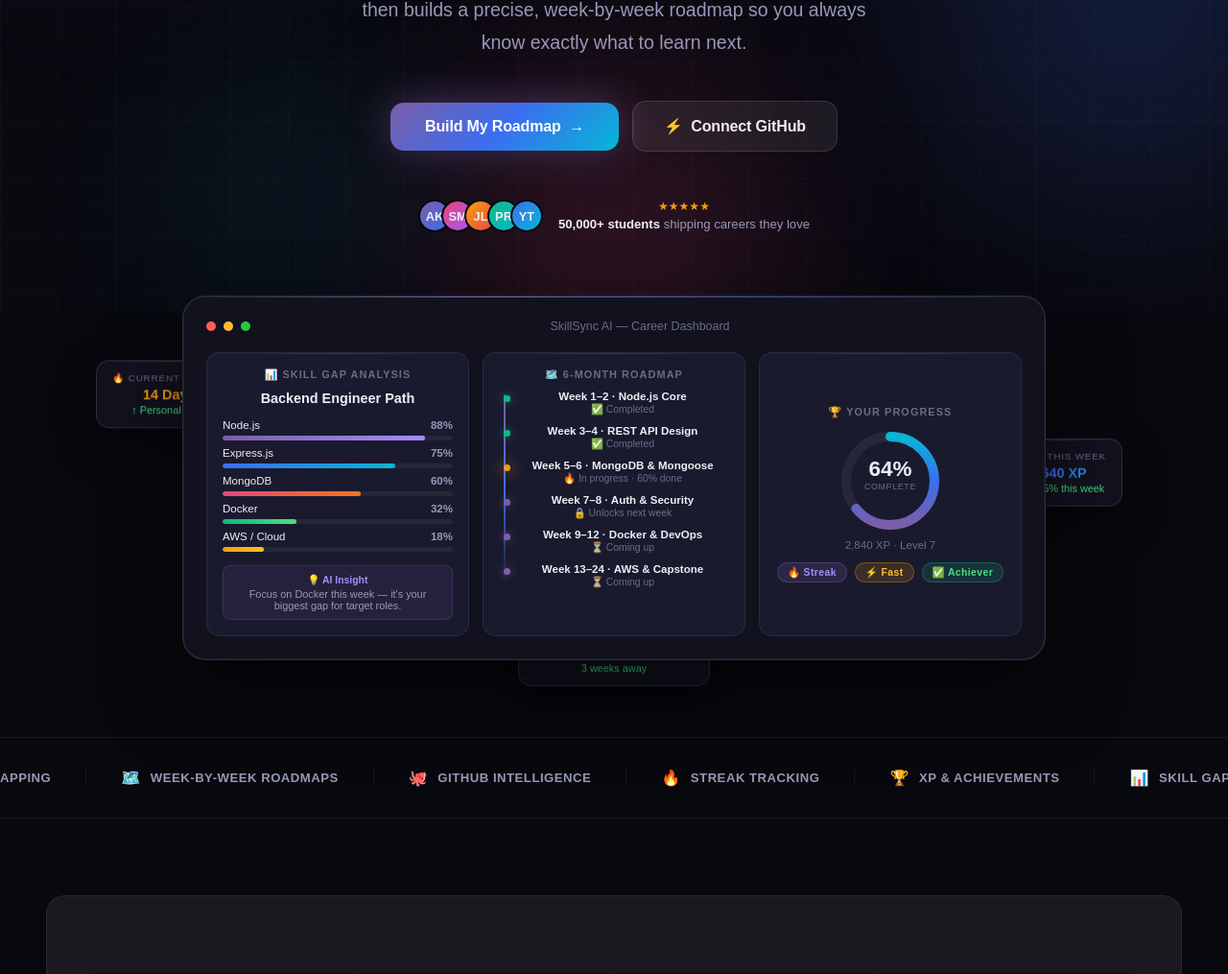
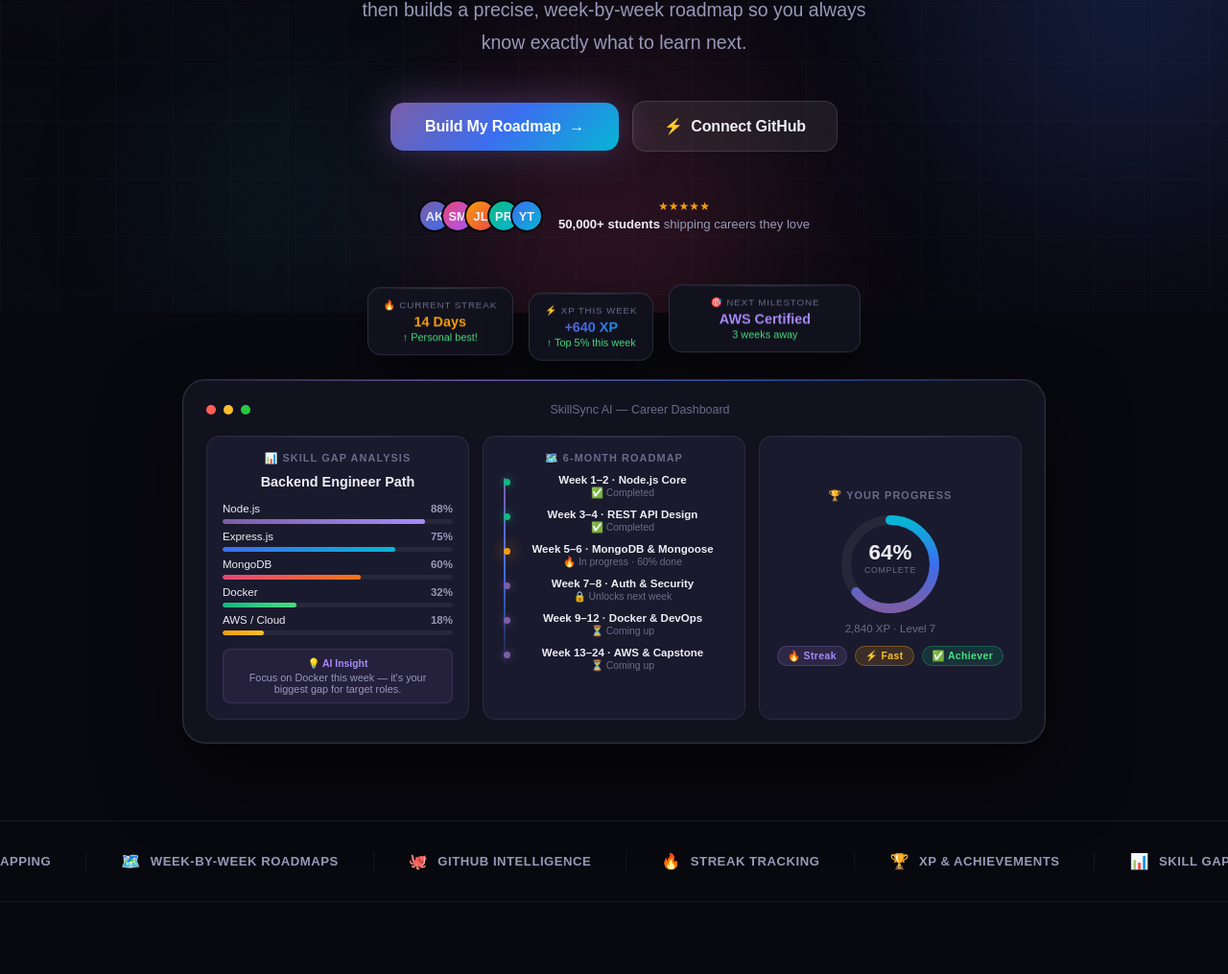
Before and after one commit to khyatiagrawal-2025/SkillSync-Ai, a Django app: page /home/ in a window 1280 px wide. Shown: the part 474-1489 px from the top of the page at 96% size. Run offline with Django 5.2, Linux system fonts and the light colour scheme; some web fonts are replaced.

Commit message:
updated UI and bug fixed

```diff
--- a/templates/home/home.html
+++ b/templates/home/home.html
@@ -332,8 +332,20 @@ nav {
 .xb3 { background:rgba(16,185,129,.15); border:1px solid rgba(16,185,129,.35); color:#4ade80; }
 
 /* Floating accent cards */
+.hero-visual {
+  display:flex;
+  flex-direction:column;
+  gap:16px;
+}
+.accent-row {
+  display:flex;
+  gap:16px;
+  justify-content:center;
+  flex-wrap:wrap;
+  width:100%;
+}
 .float-accent {
-  position:absolute;
+  position:relative;
   background:var(--surface); border:1px solid var(--rim2);
   border-radius:14px; padding:12px 16px;
   box-shadow:0 16px 40px rgba(0,0,0,.5);
@@ -342,12 +354,10 @@ nav {
   animation:floatAccent 5s ease-in-out infinite;
 }
 .float-accent::before { content:''; position:absolute; top:0; left:0; right:0; height:1px; background:linear-gradient(90deg,transparent,rgba(255,255,255,.15),transparent); }
-.fa-left { left:-90px; top:20%; animation-delay:0s; }
-.fa-right { right:-80px; top:40%; animation-delay:-2.5s; }
-.fa-bottom { left:50%; transform:translateX(-50%); bottom:-36px; animation-delay:-1.2s; }
+.fa-left  { animation-delay:0s; }
+.fa-right { animation-delay:-2.5s; }
+.fa-bottom { width:200px; text-align:center; animation-delay:-1.2s; }
 @keyframes floatAccent { 0%,100%{transform:translateY(0)} 50%{transform:translateY(-12px)} }
-.fa-bottom { animation:floatAccentB 5s ease-in-out infinite; }
-@keyframes floatAccentB { 0%,100%{transform:translateX(-50%) translateY(0)} 50%{transform:translateX(-50%) translateY(-12px)} }
 .fa-label { font-size:.62rem; color:var(--muted); text-transform:uppercase; letter-spacing:.08em; margin-bottom:4px; }
 .fa-value { font-weight:700; font-size:.9rem; }
 .fa-delta { font-size:.68rem; color:#4ade80; margin-top:2px; }
@@ -736,6 +746,9 @@ footer {
   <!-- HERO DASHBOARD VISUAL -->
   <div class="hero-visual">
 
+      <!-- ROW 1: THREE ACCENT CHIPS IN ONE LINE -->
+  <div class="accent-row">
+
     <!-- FLOATING ACCENT: LEFT -->
     <div class="float-accent fa-left">
       <div class="fa-label">🔥 Current Streak</div>
@@ -746,7 +759,7 @@ footer {
     <!-- FLOATING ACCENT: RIGHT -->
     <div class="float-accent fa-right">
       <div class="fa-label">⚡ XP This Week</div>
-      <div class="fa-value" style="background:var(--grad-a);-webkit-background-clip:text;-webkit-text-fill-color:transparent">+640 XP</div>
+      <div class="fa-value" style="background:var(--grad-a);-webkit-background-clip:text;background-clip:text;-webkit-text-fill-color:transparent">+640 XP</div>
       <div class="fa-delta">↑ Top 5% this week</div>
     </div>
 
@@ -756,6 +769,8 @@ footer {
       <div class="fa-value" style="color:#a78bfa">AWS Certified</div>
       <div class="fa-delta">3 weeks away</div>
     </div>
+
+  </div>
 
     <div class="hero-card-main">
       <div class="card-topbar">
```
